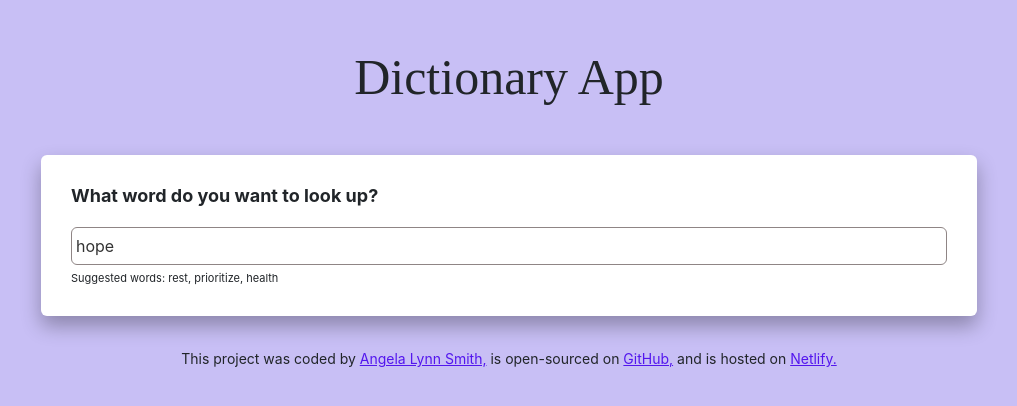
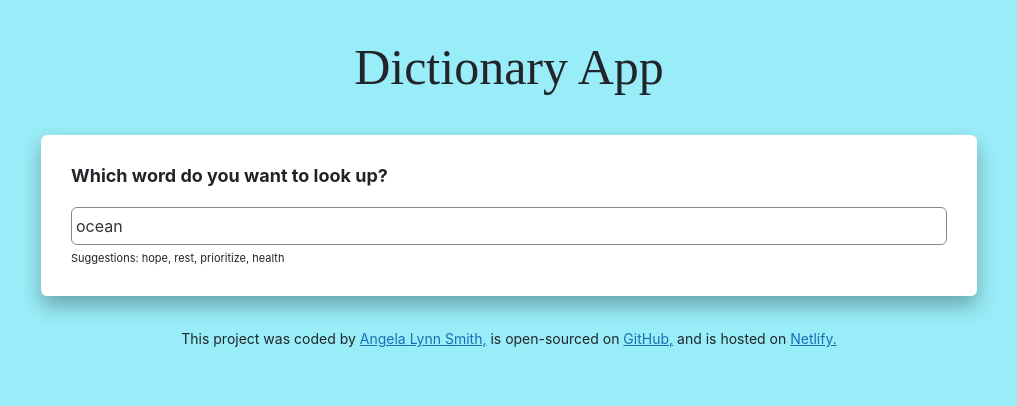
Before and after one commit to AngelaLynnSmith/dictionary-app, a React (Create React App) app: page / in a window 1280 px wide. Shown: the top 406 px of the page, without its empty margins (131-1148 px from the left). Built offline with nearby package versions, Linux system fonts and the light colour scheme; no server answers.

Commit message:
changed default keyword and background color

```diff
--- a/src/App.css
+++ b/src/App.css
@@ -1,5 +1,5 @@
 body {
-background: #c8bff5;
+background: #99edf8;
 }
 
 .App {
@@ -8,7 +8,7 @@ margin: 0 auto;
 }
 
 a {
-  color: #5316ee;
+  color: #1a6eb3;
 }
 
 
@@ -17,7 +17,7 @@ a {
   font-size: 50px;
   font-weight: 900px;
   text-align: center;
-  margin: 40px 0;
+  margin: 30px 0;
 }
 
 .App-logo {
--- a/src/App.js
+++ b/src/App.js
@@ -9,7 +9,7 @@ export default function App() {
 					Dictionary App
 				</header>
 				<main>
-					<Dictionary defaultKeyword="hope"/>
+					<Dictionary defaultKeyword="ocean"/>
 				</main>
 
 				<footer className="App-footer">
--- a/src/Dictionary.js
+++ b/src/Dictionary.js
@@ -46,7 +46,7 @@ export default function Dictionary(props) {
 		return (
 			<div className='Dictionary'>
 				<section>
-					<h1>What word do you want to look up?</h1>
+					<h1>Which word do you want to look up?</h1>
 					<form onSubmit={handleSubmit}>
 						<input
 							type='search'
@@ -54,7 +54,7 @@ export default function Dictionary(props) {
 							defaultValue={props.defaultKeyword}
 						/>
 					</form>
-					<div className='hint'>Suggested words: rest, prioritize, health</div>
+					<div className='hint'>Suggestions: hope, rest, prioritize, health</div>
 				</section>
 				<Results results={results} />
 				<Photos photos={photos} />
--- a/src/Photos.js
+++ b/src/Photos.js
@@ -11,7 +11,7 @@ export default function Photos(props) {
                          <div className="col-4" key={index}>
                              <a href={photo.src.original} target="_blank" rel="noreferrer">
                              <img alt="word_picture" src={photo.src.landscape}
-                                     className="img-fluid" />;
+                                     className="img-fluid" />
                                  </a>
                              </div>
                              );
```
